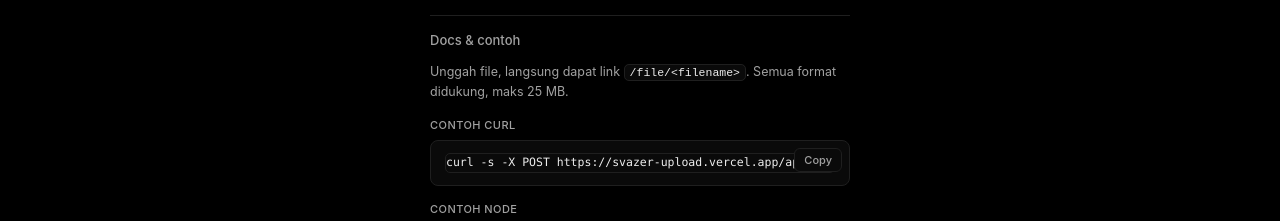
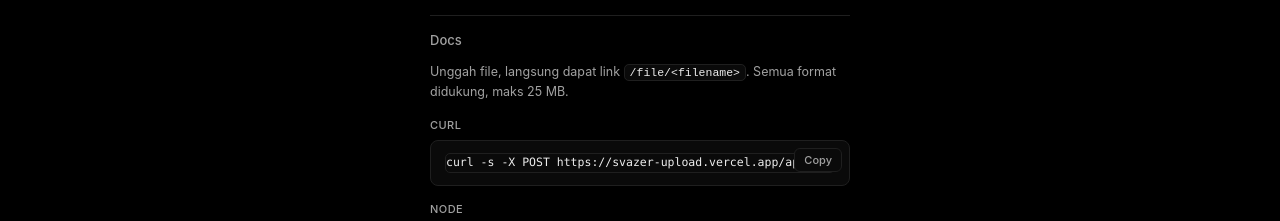
Before and after one commit to svazers/svazer-upload, a website: page public/index.html in a window 1280 px wide. Shown: the part 431-652 px from the top of the page. Drawn offline with nearby package versions, Linux system fonts and the light colour scheme.

Commit message:
UI: drop 'contoh' from docs labels

```diff
--- a/public/index.html
+++ b/public/index.html
@@ -341,14 +341,14 @@
       </button>
 
       <div class="docs">
-        <p class="docs-head">Docs &amp; contoh</p>
+        <p class="docs-head">Docs</p>
         <div class="docs-body">
           <p class="docs-intro">Unggah file, langsung dapat link <code>/file/&lt;filename&gt;</code>. Semua format didukung, maks 25 MB.</p>
 
-          <p class="docs-label">Contoh curl</p>
+          <p class="docs-label">curl</p>
           <pre><code class="language-bash">curl -s -X POST https://svazer-upload.vercel.app/api/upload -F "file=@pepek.jpg" | jq -r .url</code></pre>
 
-          <p class="docs-label">Contoh Node</p>
+          <p class="docs-label">Node</p>
           <pre><code class="language-javascript">import fs from 'fs';
 
 const form = new FormData();
```
